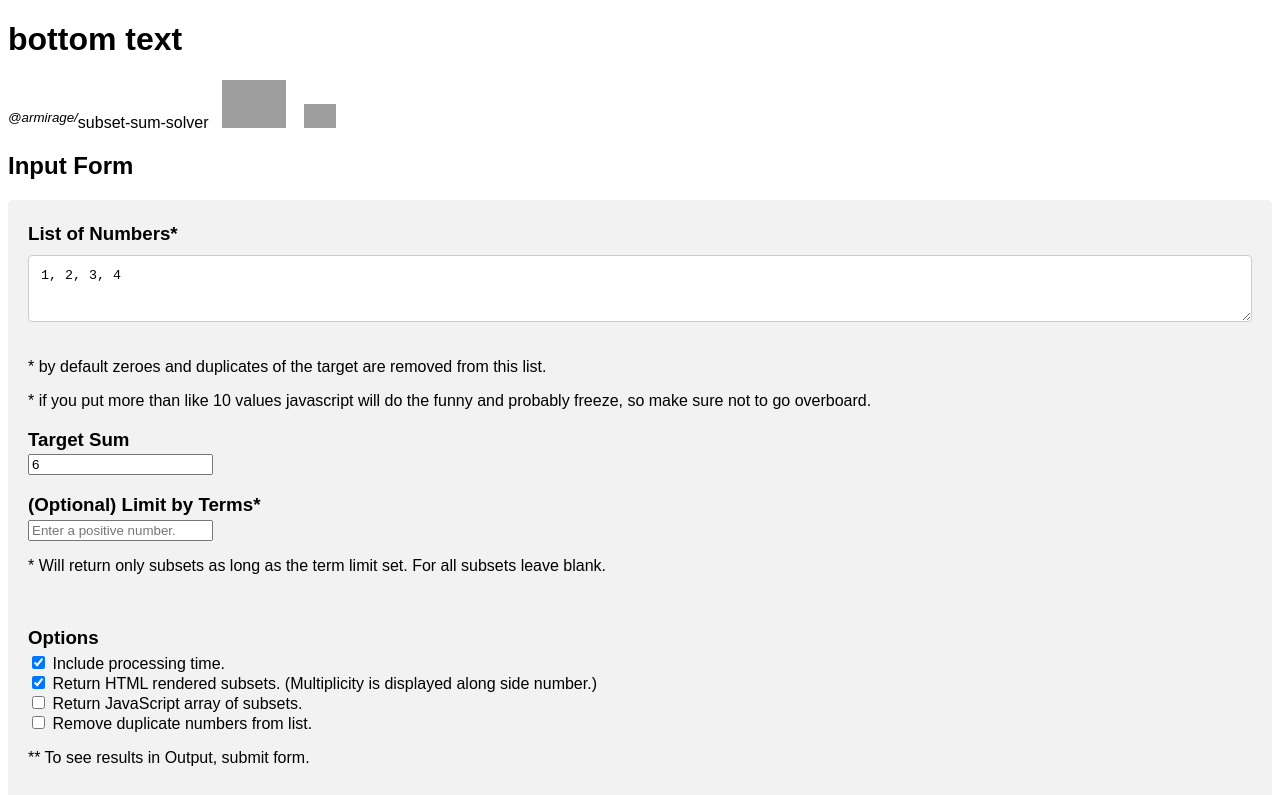
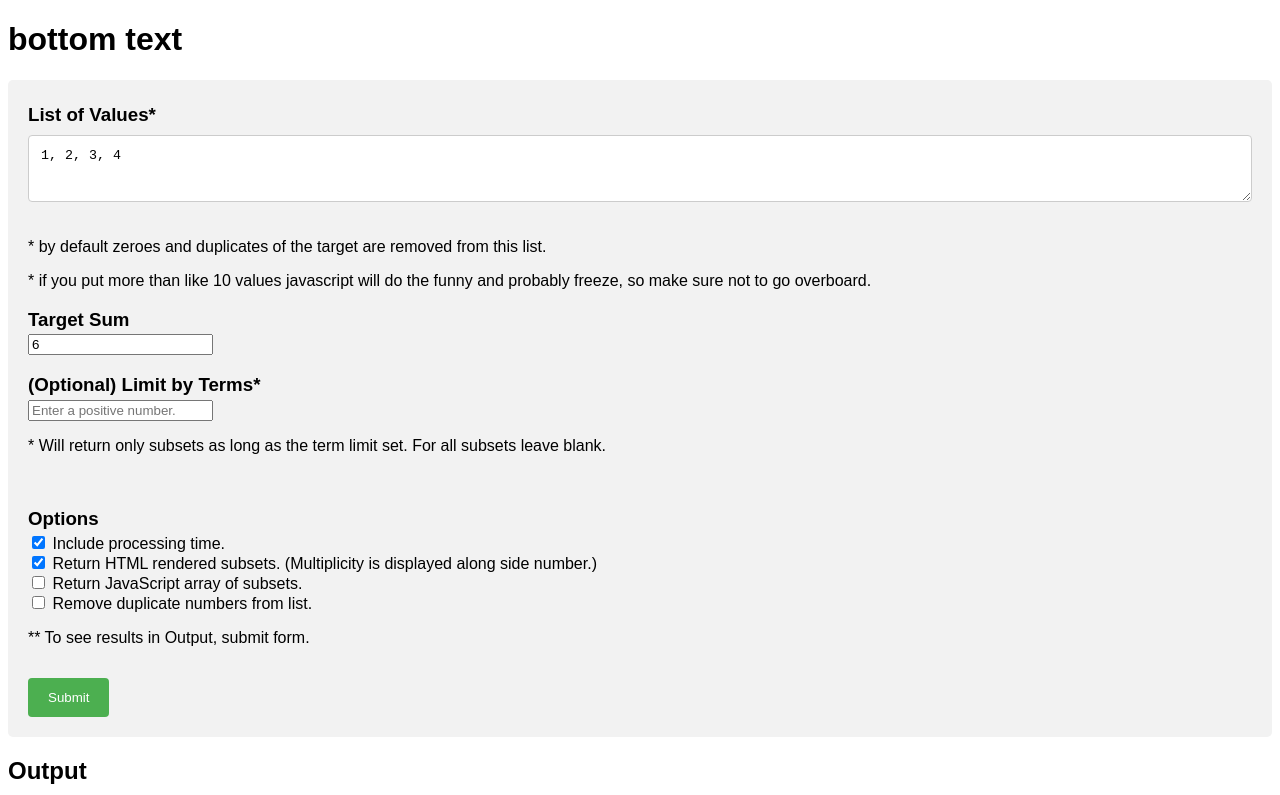
Before and after one commit to chaperise/subset-sum-solver, a website with bundled scripts: page index.html in a window 1280 px wide. Shown: the top 795 px of the page. Built offline with nearby package versions, Linux system fonts and the light colour scheme; grey boxes are pictures that could not be loaded.

Commit message:
Update index.html

```diff
--- a/index.html
+++ b/index.html
@@ -28,21 +28,10 @@
 <body onload="defaultValues()">
 	<h1>bottom text</h1>
 
-	<sup><em>@armirage/</em></sup>subset-sum-solver&nbsp;&nbsp;
-	<a href="https://www.npmjs.com/package/@armirage/subset-sum-solver" alt="npm package link" target="_blank">
-		<img src="https://armirage.github.io/images/external-companies/npm/npm-logo/classic/npm-2009.svg" alt="npm logo" width="64"></a>
-		&nbsp;&nbsp;
-		<a href="https://github.com/armirage/subset-sum-solver" alt="github repo link" target="_blank">
-			<img src="https://armirage.github.io/images/external-companies/github/github-mark/GitHub-Mark-64px.png" alt="github logo" width="32">
-		</a>
-
-
-	<h2>Input Form</h2>
-
 	<div class="container">
 		<form id="form1" action="javascript:passData()">
 
-			<label for="inputCSV">List of Numbers*</label>
+			<label for="inputCSV">List of Values*</label>
 			<textarea
 				id="inputCSV"
 				name="input-csv"
```
